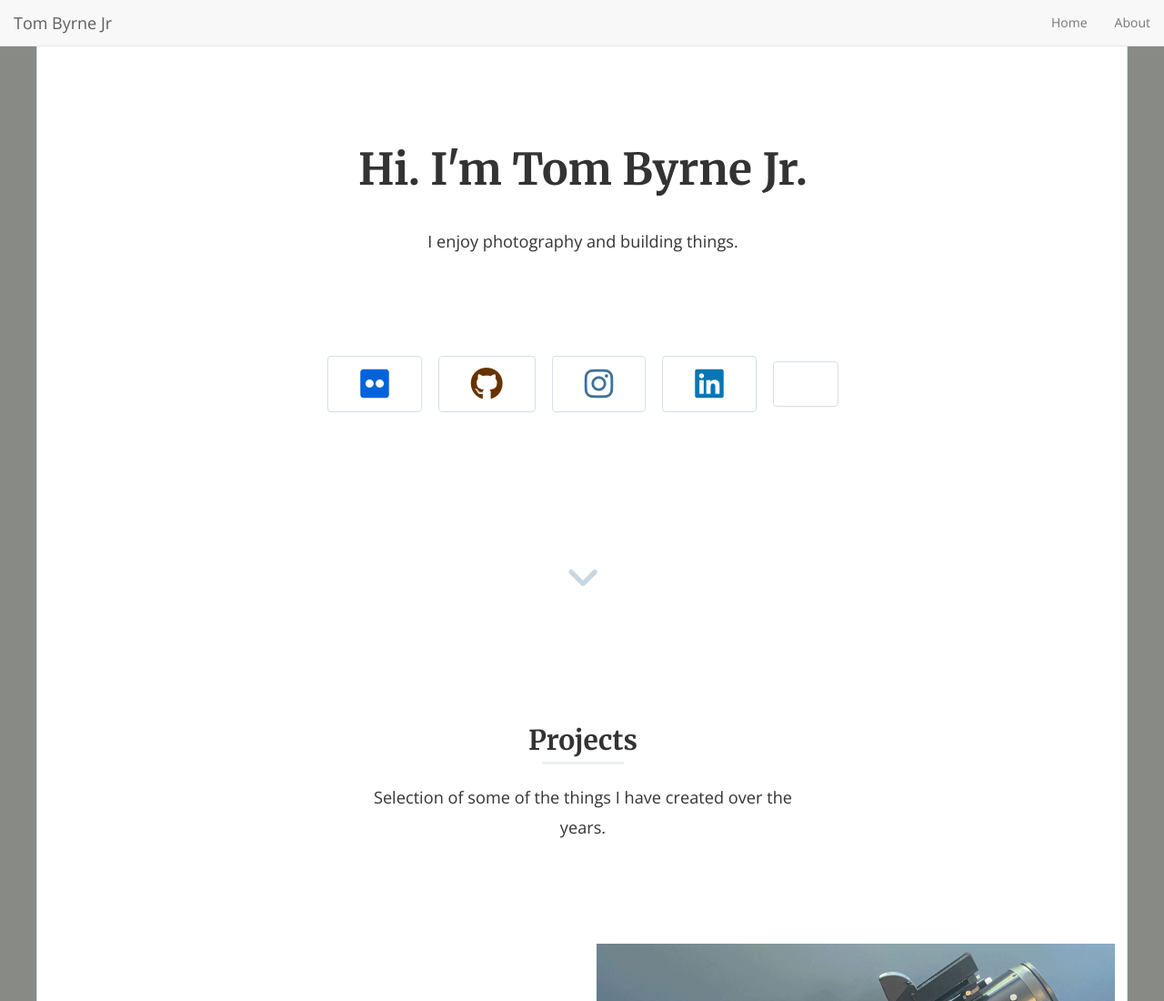
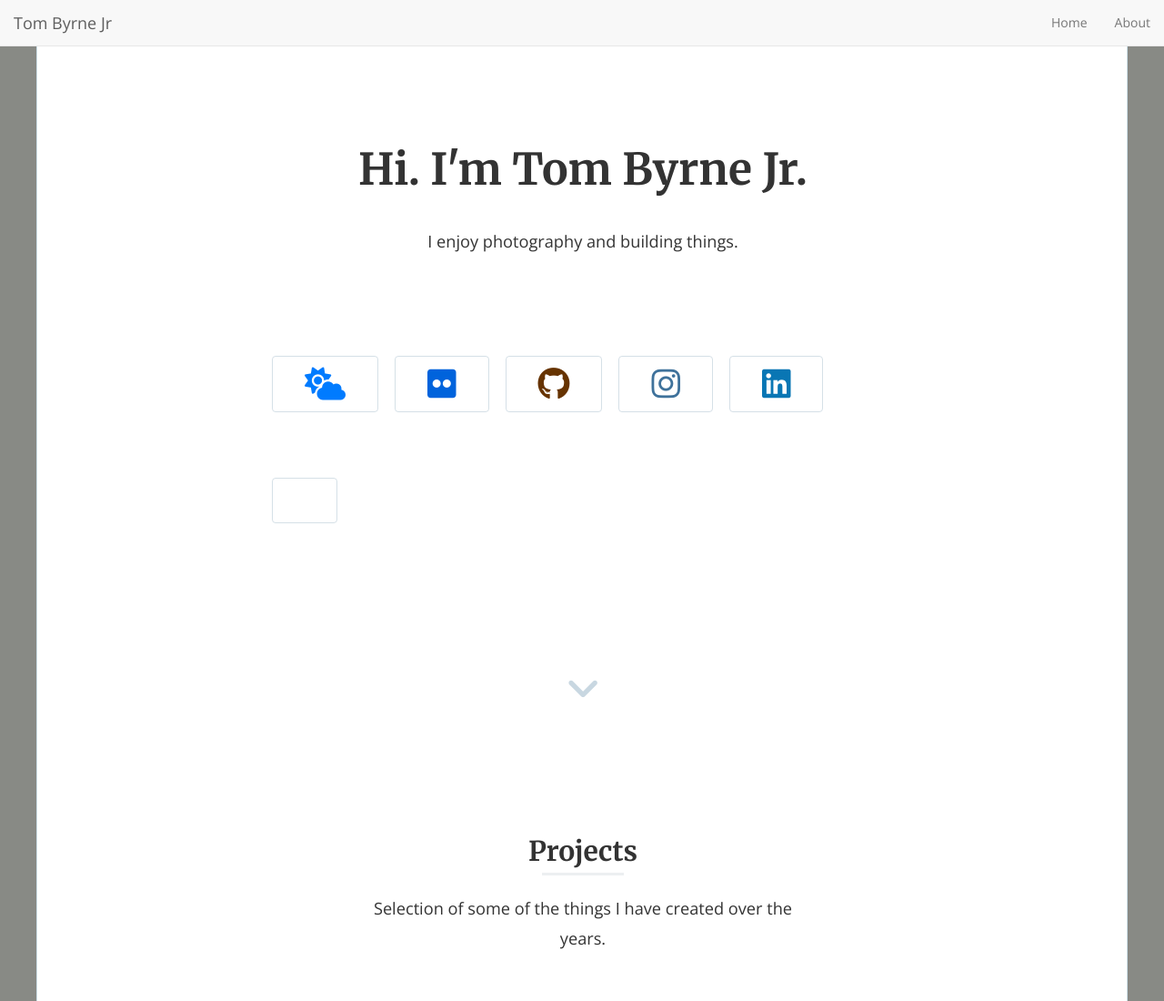
Before and after one commit to byrneta/byrneta.github.io, a plain HTML site: page index.html in a window 1280 px wide. Shown: the top 1100 px of the page at 91% size. Drawn offline with nearby package versions, Linux system fonts and the light colour scheme; a script that the page names is missing; some icons are missing.

Commit message:
Update index.html
Add weather

```diff
--- a/index.html
+++ b/index.html
@@ -96,9 +96,9 @@
 
           <div class="hero-buttons">
 
+              <form style="display: inline" action="https://weather.tombyrnejr.com" method="get"><button class="btn btn-link btn-lg"><i class="fa-solid fa-cloud-sun fa-2x" style="padding-right: 0px; color: #007bff;"></i></button></form>
 
               <form style="display: inline" action="https://www.flickr.com/photos/tombyrnejr" method="get"><button class="btn btn-link btn-lg"><i class="fa-brands fa-flickr fa-2x" style="padding-right: 0px; color: #0063dc;"></i></button></form>
-
 
               <form style="display: inline" action="https://github.com/byrneta" method="get"><button class="btn btn-default btn-lg"><i class="fa-brands fa-github fa-2x" style="padding-right: 0px; color: #663300;"></i></button></form>
 
```
